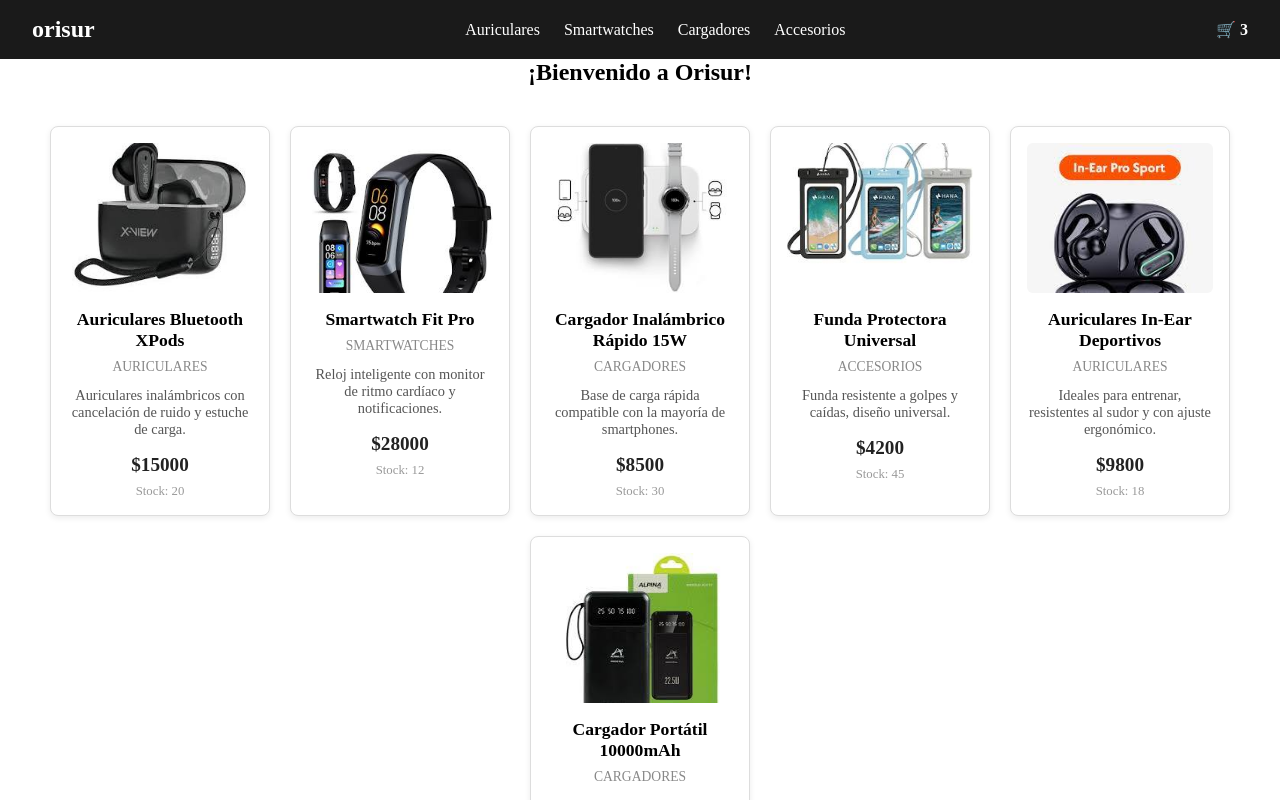
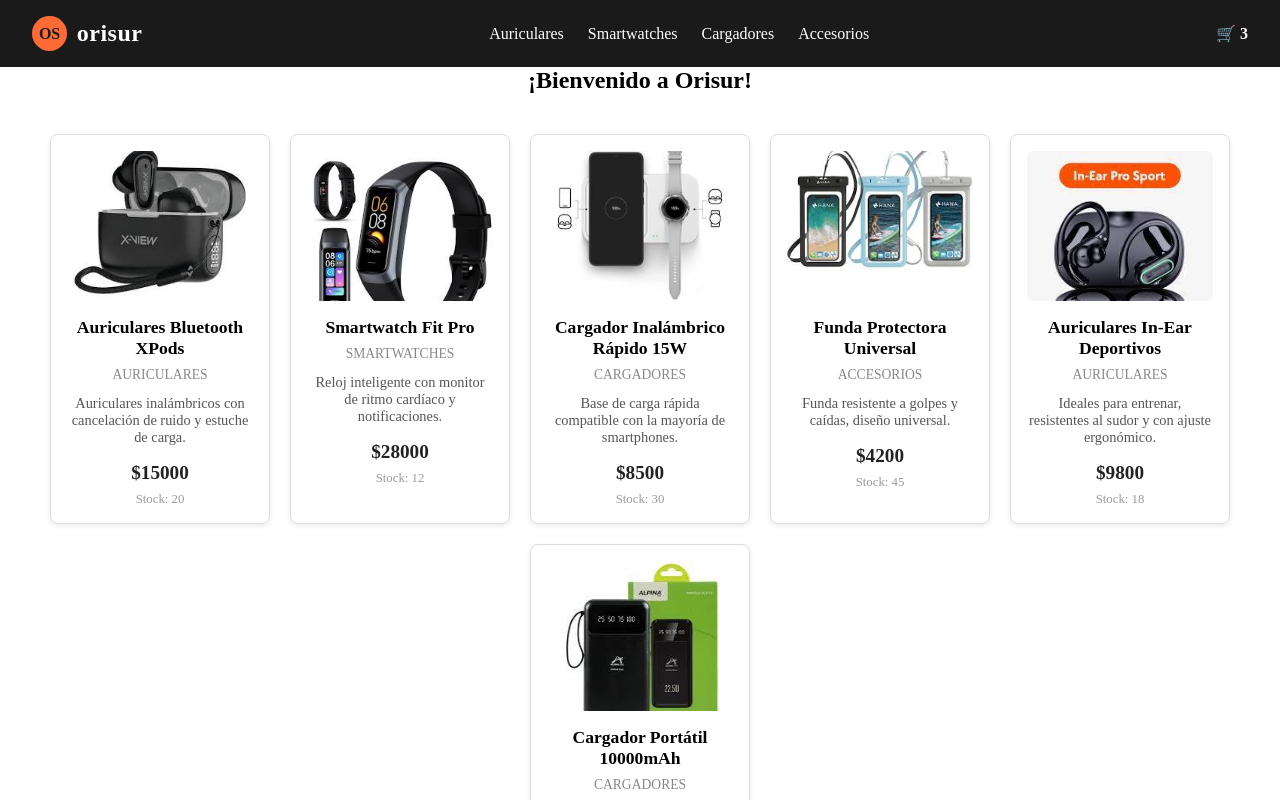
Before and after one commit to javimathesan/orisur, a React (Vite) app: page / in a window 1280 px wide. Shown: the top 800 px of the page. Built offline with nearby package versions, Linux system fonts and the light colour scheme.

Commit message:
style: se estiliza Navbar con logo tipo monograma y NavLink para categorias

```diff
--- a/src/components/Navbar/Navbar.css
+++ b/src/components/Navbar/Navbar.css
@@ -8,8 +8,31 @@
 }
 
 .navbar-logo {
+  display: flex;
+  align-items: center;
+  gap: 0.6rem;
   margin: 0;
   font-size: 1.5rem;
+  text-decoration: none;
+  color: #ffffff;
+}
+
+.logo-badge {
+  display: flex;
+  align-items: center;
+  justify-content: center;
+  width: 2.2rem;
+  height: 2.2rem;
+  border-radius: 50%;
+  background-color: #ff6b35;
+  color: #1a1a1a;
+  font-weight: bold;
+  font-size: 1rem;
+}
+
+.logo-text {
+  font-weight: 600;
+  letter-spacing: 0.5px;
 }
 
 .navbar-categories {
--- a/src/components/Navbar/Navbar.jsx
+++ b/src/components/Navbar/Navbar.jsx
@@ -1,16 +1,20 @@
+import { Link, NavLink } from "react-router-dom";
 import CartWidget from "../CartWidget/CartWidget";
 import "./Navbar.css";
 
 function Navbar() {
   return (
     <header className="navbar">
-      <h2 className="navbar-logo">orisur</h2>
+      <Link to="/" className="navbar-logo">
+        <span className="logo-badge">OS</span>
+        <span className="logo-text">orisur</span>
+      </Link>
 
       <nav className="navbar-categories">
-        <a href="#">Auriculares</a>
-        <a href="#">Smartwatches</a>
-        <a href="#">Cargadores</a>
-        <a href="#">Accesorios</a>
+        <NavLink to="/category/Auriculares">Auriculares</NavLink>
+        <NavLink to="/category/Smartwatches">Smartwatches</NavLink>
+        <NavLink to="/category/Cargadores">Cargadores</NavLink>
+        <NavLink to="/category/Accesorios">Accesorios</NavLink>
       </nav>
 
       <CartWidget />
```
